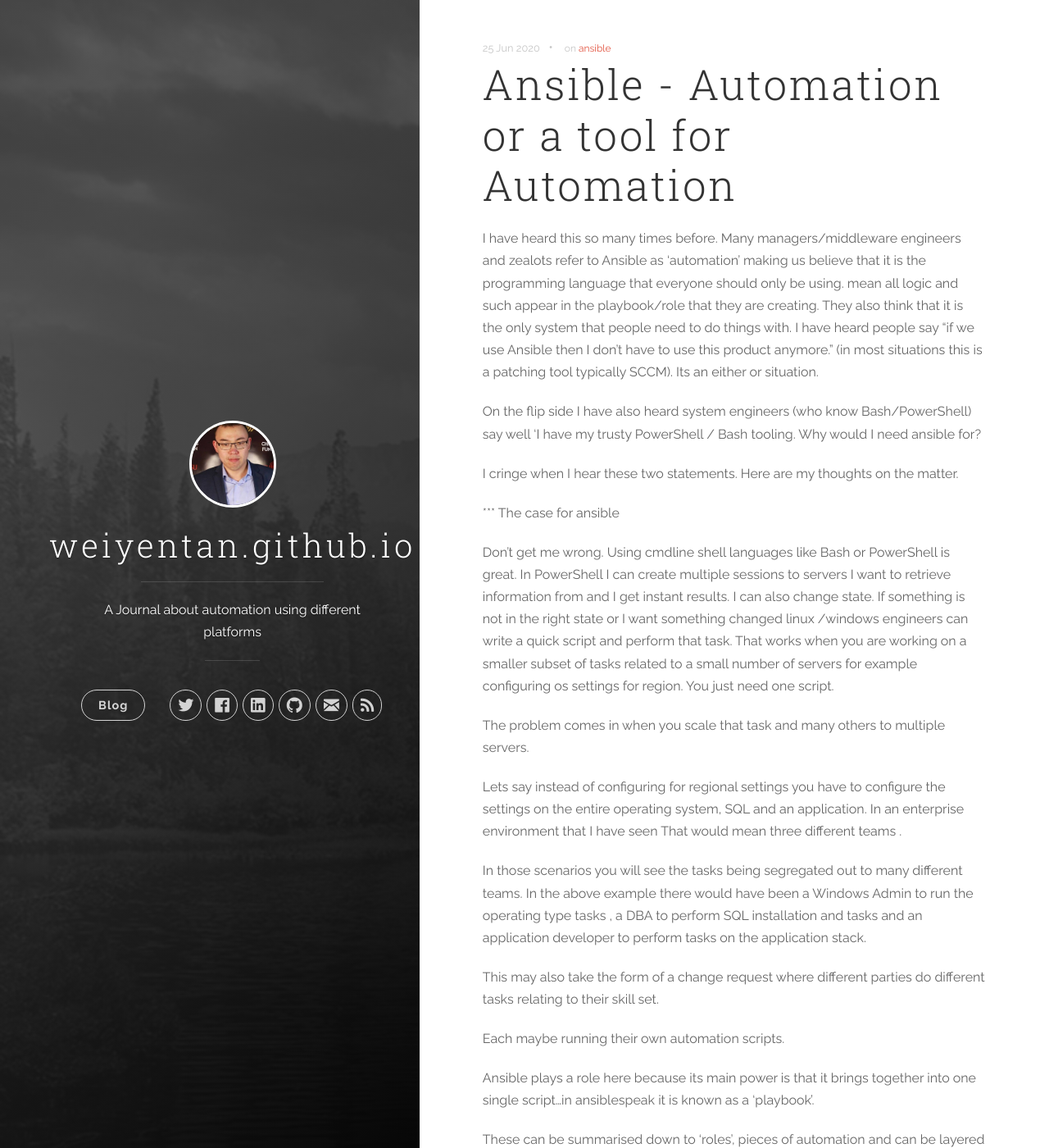
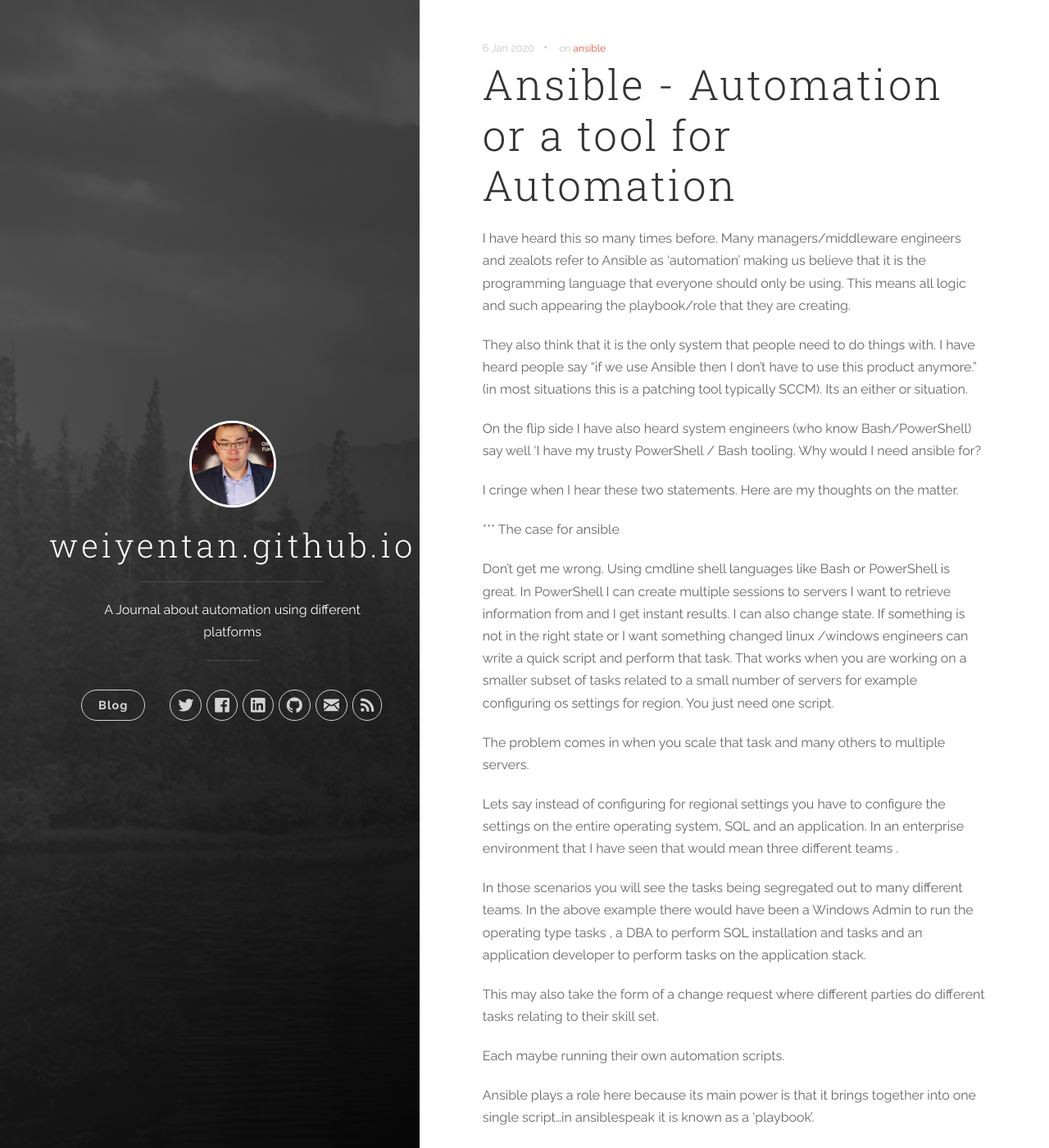
Before and after one commit to weiyentan/weiyentan.github.io, a Jekyll site: the page built from _posts/2020-06-25-Ansible_an_automation_language_tool.markdown, in a window 1280 px wide and 1400 px high. Shown: the whole window at 82% size. Built offline with Jekyll 4.4.1, drawn with Linux system fonts in a browser that asks for light colours; comment, search, counter and statistics services are not loaded; some of the changed text lies outside the part shown.

Commit message:
update file

```diff
--- a/_posts/2020-06-25-Ansible_an_automation_language_tool.markdown
+++ b/_posts/2020-06-25-Ansible_an_automation_language_tool.markdown
@@ -1,12 +1,13 @@
 ---
 title:  "Ansible - Automation or a tool for Automation"
 comments: true
-date:   2020-06-25 12:31:23
+date:   2020-01-06 16:31:23
 categories: [thoughts]
 tags: [ansible]
 ---
 
-I have heard this so many times before. Many managers/middleware engineers  and zealots refer to Ansible as 'automation' making us believe that it  is the programming language that everyone should only be using.  mean all logic and such appear in the playbook/role that they are creating.
+I have heard this so many times before. Many managers/middleware engineers  and zealots refer to Ansible as 'automation' making us believe that it  is the programming language that everyone should only be using.  This means all logic and such appearing the playbook/role that they are creating.
+
 They also think that it is the only system that people need to do things with. I have heard people say "if we use Ansible then I don't have to use this product anymore." (in most situations this is a patching tool typically SCCM). Its an either or situation.
 
 On the flip side I have also heard system engineers (who know Bash/PowerShell) say well 'I have my trusty PowerShell / Bash tooling. Why would I need ansible for?
@@ -20,7 +21,7 @@ That works when you are working on a smaller subset of tasks related to a small
 
 The problem comes in when you scale that task and many others to multiple servers.
 
-Lets say instead of configuring for regional settings you have to configure the settings on the entire operating system, SQL and an application. In an enterprise environment that I have seen That would mean three different teams .
+Lets say instead of configuring for regional settings you have to configure the settings on the entire operating system, SQL and an application. In an enterprise environment that I have seen that would mean three different teams .
 
 In those scenarios you will see the tasks being segregated out to many different teams. In the above example there would have been a Windows Admin to run the operating type tasks , a DBA to perform SQL installation and tasks and an application developer to perform tasks on the application stack.
 
@@ -34,8 +35,10 @@ These can be summarised down to 'roles', pieces of automation and can be layered
 
 It is also declarative/idempotent  which is very different than what what we do in PowerShell. In PowerShell you have to define flow and logic and have a whole lot of conditionals.
 
+
 While other configuration platforms like Puppet and Chef have this too, Ansible does this better because it is a push configuration. Ansible is the controller. You can sequence a workflow on groups of different servers.
 
-I have experienced both sides of the spectrum using PowerShell as 'wrapper scripts' and using Ansible. While there is a tiny bit more upfront work with Ansible in terms of defining where the roles come from , I have always found it easier to piece together a playbook than writing scripts.
+I have experienced both sides of the spectrum using PowerShell as 'wrapper scripts' and using Ansible. While there is a tiny bit more upfront work with Ansible in terms of defining where the roles come from, I have always found it easier to piece together a playbook than writing scripts.
+
 ## The cases where ansible does not seem to fit?
 As  a Windows admin and more importantly PowerShell Core + using Ansible Tower there are times where using Ansible Tower seems over the top. One of those situations is break fix type scenarios. In Ansible Tower in order to add automation you have to add it in through a repository. In a break/fix scenario, where urgency is of importance and that is where PowerShell / Bash can do things quickly done . Sure , at a later stage the process can be added to the Tower environment to handle the issues in the future but at the time of the incident using command line to fix undiscovered issues is probably the best course of action.
```
